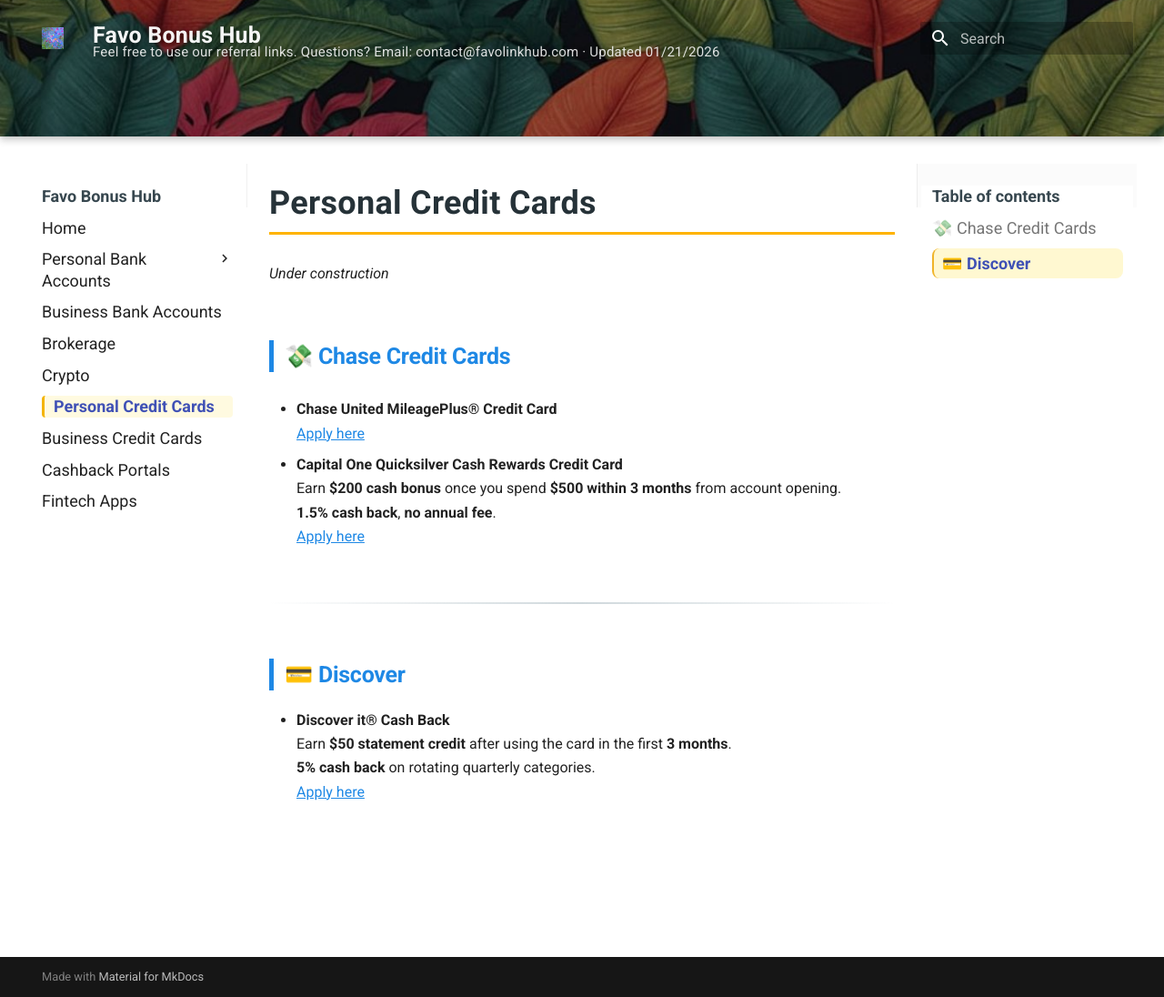
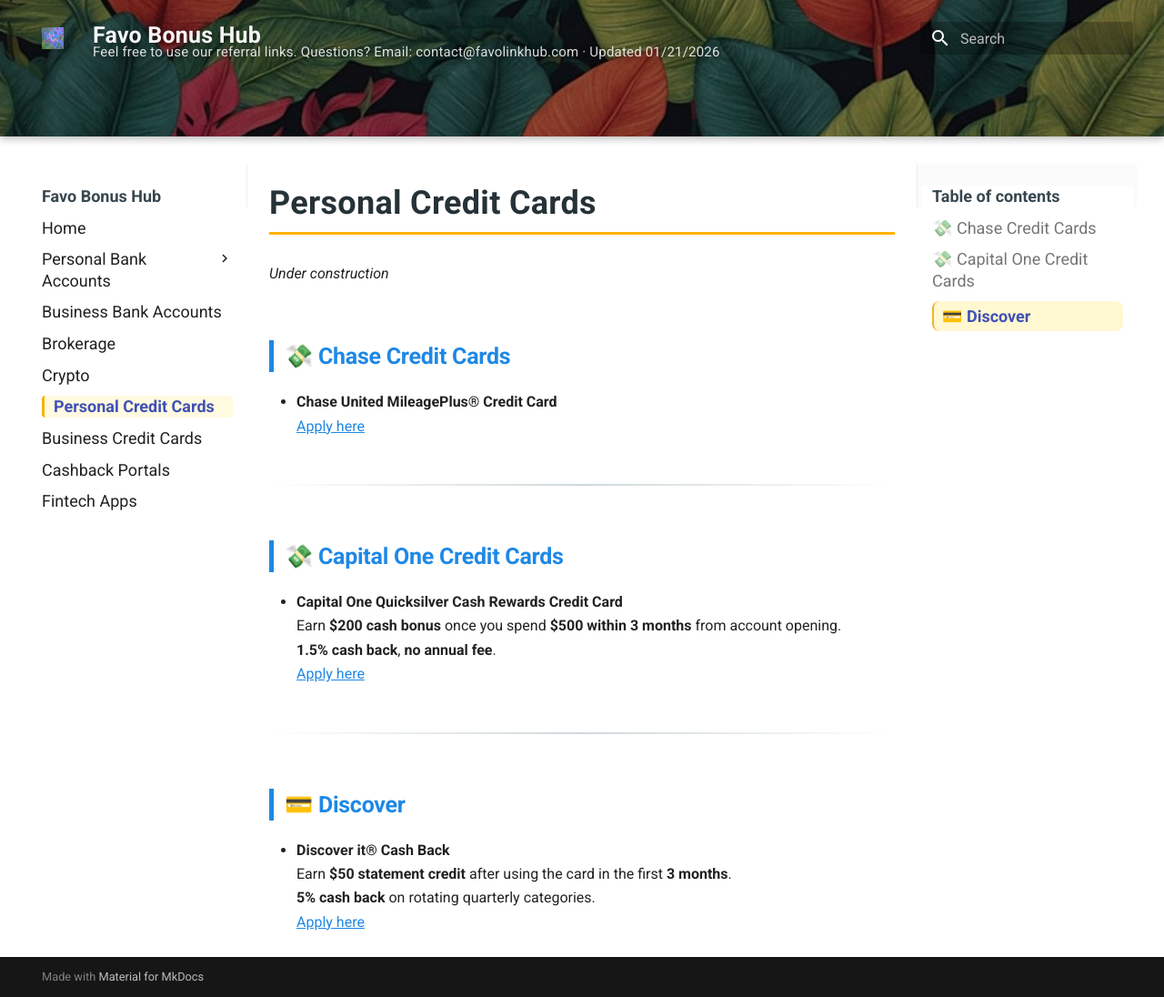
Before and after one commit to whispersofzephyr/favolinkhub-site, an MkDocs documentation site: the page built from docs/personal-credit-cards.md, in a window 1280 px wide and 1096 px high. Shown: the whole window at 91% size. Built offline with MkDocs 1.6.1 and Material for MkDocs 9.7.7, drawn with Linux system fonts in a browser that asks for light colours.

Commit message:
Update personal-credit-cards.md

```diff
--- a/docs/personal-credit-cards.md
+++ b/docs/personal-credit-cards.md
@@ -6,6 +6,10 @@
 
 - **Chase United MileagePlus® Credit Card**
   [Apply here](https://www.referyourchasecard.com/215o/CKBNUY20BU)
+
+---
+
+## 💸 Capital One Credit Cards
 
 - **Capital One Quicksilver Cash Rewards Credit Card**
   Earn **$200 cash bonus** once you spend **$500 within 3 months** from account opening.
```
